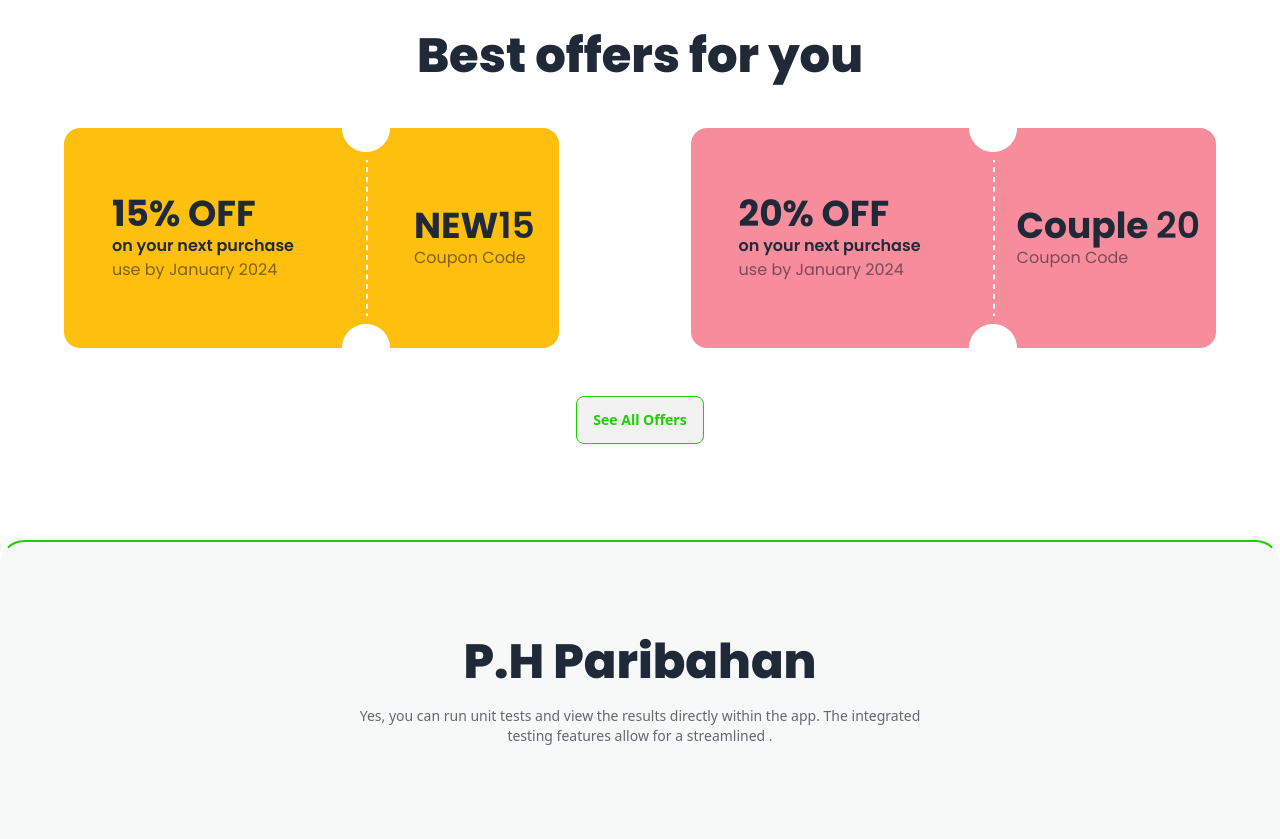
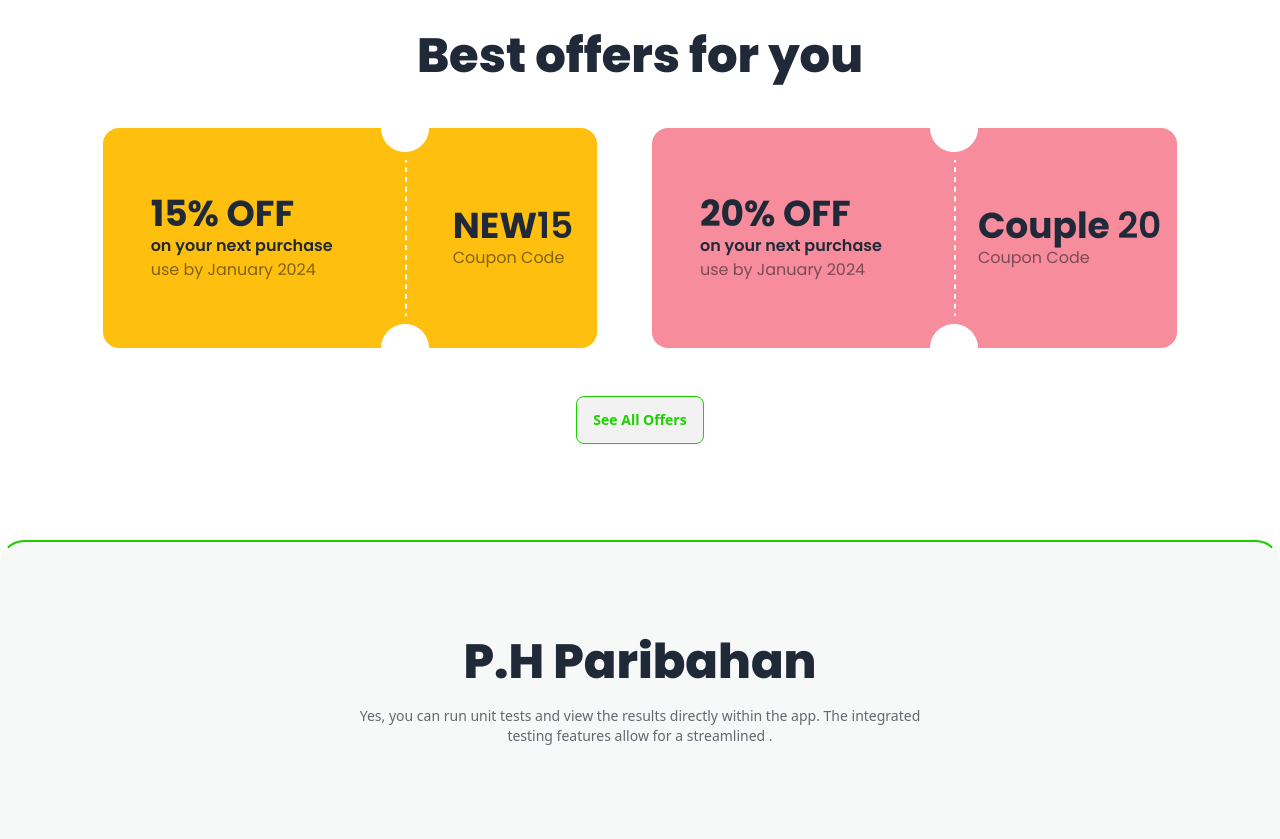
Before and after one commit to strongfornt/BusJourney, a plain HTML site: page index.html in a window 1280 px wide. Shown: the part 1040-1879 px from the top of the page. Drawn offline with nearby package versions, Linux system fonts and the light colour scheme.

Commit message:
coupon section fixed

```diff
--- a/index.html
+++ b/index.html
@@ -157,7 +157,7 @@
           Best offers for you
         </h1>
         <!--coupon section start here-->
-        <div class="flex gap-4 justify-between my-12">
+        <div class="flex gap-4 justify-evenly my-12">
           <!--coupon one-->
           <div class="flex bg-[#FFBF0F] rounded-2xl">
             <div class="p-12 flex-1 flex flex-col justify-center">
```
